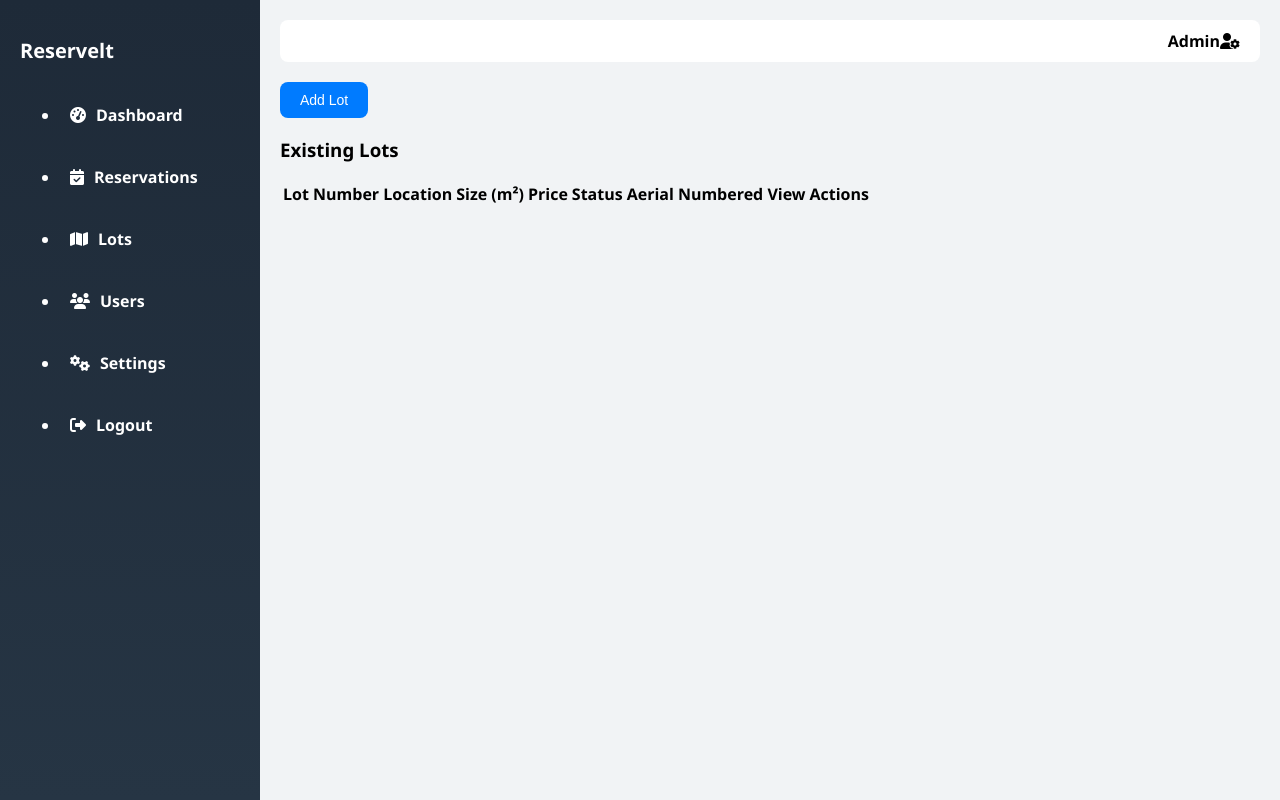
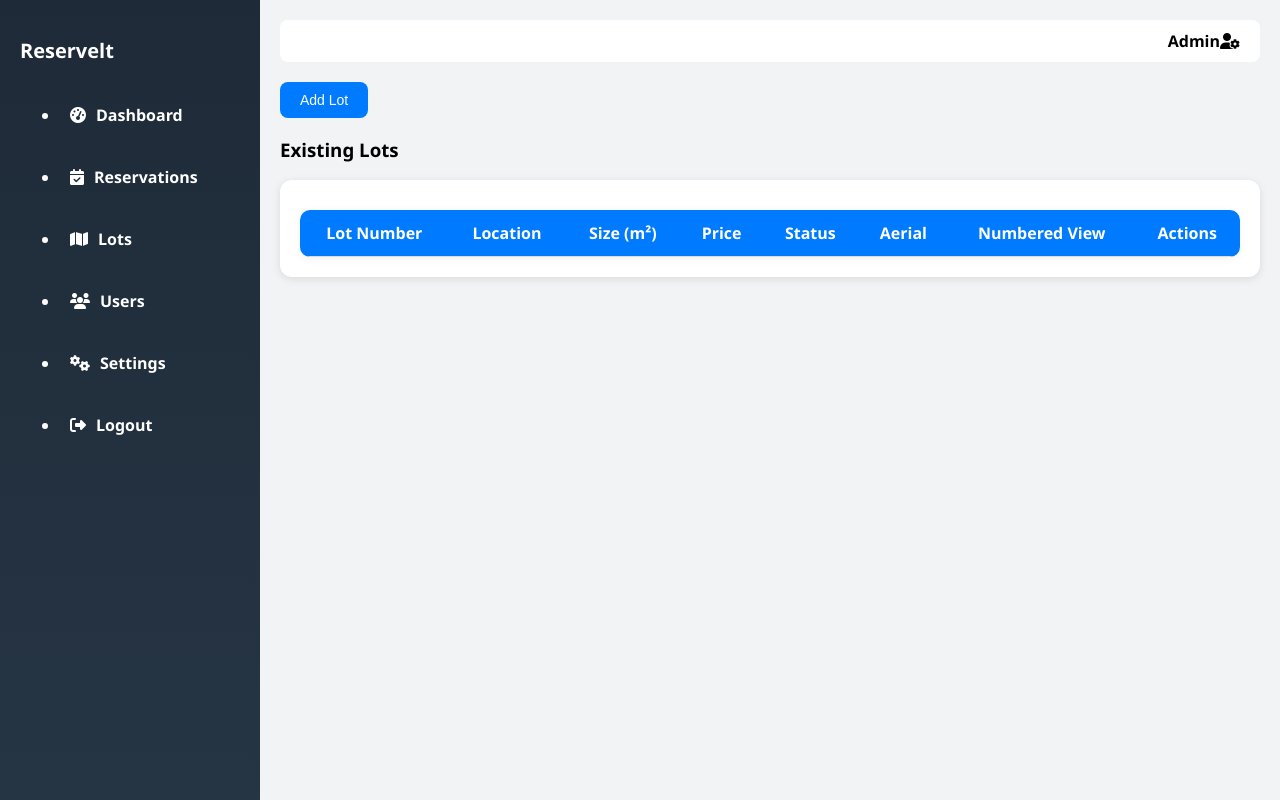
Before and after one commit to Azzel0404/lot-reservation, a PHP site: page /admin/lots.php in a window 1280 px wide. Run offline with PHP 8.4, Linux system fonts and the light colour scheme; tables that the repository leaves empty hold one stand-in row (values such as "Sample post"); lists and menus that the app fills with data are empty.

Commit message:
Admin lot functionality: lot viewing

```diff
--- a/admin/admin.css
+++ b/admin/admin.css
@@ -301,3 +301,28 @@ button:hover {
     font-weight: bold;
     z-index: 1060; /* Ensures it's above modal content */
 }
+
+/* Optional: Clean table look for lots */
+.styled-lot-table {
+    width: 100%;
+    border-collapse: collapse;
+    background-color: white;
+    border-radius: 10px;
+    overflow: hidden;
+    box-shadow: 0 2px 10px rgba(0, 0, 0, 0.05);
+}
+
+.styled-lot-table thead {
+    background-color: #007BFF;
+    color: white;
+}
+
+.styled-lot-table th, .styled-lot-table td {
+    padding: 12px 15px;
+    text-align: center;
+    border-bottom: 1px solid #ddd;
+}
+
+.styled-lot-table tr:hover {
+    background-color: #f1f1f1;
+}
--- a/admin/lots.php
+++ b/admin/lots.php
@@ -1,5 +1,4 @@
 <!-- filepath: c:\xampp\htdocs\lot-reservation\admin\lots.php -->
-
 <?php include('../config/db.php'); ?>
 <!DOCTYPE html>
 <html lang="en">
@@ -14,12 +13,13 @@
         <?php include('sidebar.php'); ?>
 
         <main class="main-content">
+            <!-- Top bar -->
             <header class="top-bar">
                 <span>Admin</span>
                 <i class="fas fa-user-cog"></i>
             </header>
 
-            <!-- ✅ Message Feedback -->
+            <!-- Success or Error message -->
             <?php if (isset($_GET['success'])): ?>
                 <div class="alert success-alert"><?= htmlspecialchars($_GET['success']) ?></div>
             <?php endif; ?>
@@ -31,7 +31,7 @@
             <!-- Add Lot Button -->
             <button id="addLotBtn">Add Lot</button>
 
-            <!-- Modal -->
+            <!-- Modal Form -->
             <div id="addLotModal" style="display: none;">
                 <div class="modal-content">
                     <span id="closeAddLotModal" class="close-btn">&times;</span>
@@ -68,10 +68,11 @@
                 </div>
             </div>
 
-            <!-- Lot Table -->
+            <!-- Lot Table Section -->
             <section class="lot-list-section">
                 <h3>Existing Lots</h3>
-                <table id="lotListTable">
+                <div class="activity-log">
+                    <table id="lotListTable" class="styled-lot-table">
                         <thead>
                             <tr>
                                 <th>Lot Number</th>
@@ -86,7 +87,7 @@
                         </thead>
                         <tbody>
                             <?php
-                        $result = $conn->query("SELECT * FROM lot");
+                            $result = $conn->query("SELECT * FROM lot ORDER BY lot_id ASC");
                             while ($row = $result->fetch_assoc()):
                             ?>
                             <tr>
@@ -95,21 +96,37 @@
                                 <td><?= $row['size_meter_square'] ?></td>
                                 <td>₱<?= number_format($row['price'], 2) ?></td>
                                 <td><?= $row['status'] ?></td>
-                            <td><img src="../<?= $row['aerial_image'] ?>" width="100"></td>
-                            <td><img src="../<?= $row['numbered_image'] ?>" width="100"></td>
-                            <td><!-- Actions go here --></td>
+                                <td>
+                                    <?php if (!empty($row['aerial_image'])): ?>
+                                        <img src="../<?= htmlspecialchars($row['aerial_image']) ?>" class="thumbnail" alt="Aerial Image">
+                                    <?php else: ?>
+                                        N/A
+                                    <?php endif; ?>
+                                </td>
+                                <td>
+                                    <?php if (!empty($row['numbered_image'])): ?>
+                                        <img src="../<?= htmlspecialchars($row['numbered_image']) ?>" class="thumbnail" alt="Numbered Image">
+                                    <?php else: ?>
+                                        N/A
+                                    <?php endif; ?>
+                                </td>
+                                <td>
+                                    <button class="editBtn">Edit</button>
+                                    <!-- Add delete button if needed -->
+                                </td>
                             </tr>
                             <?php endwhile; ?>
                         </tbody>
                     </table>
+                </div>
             </section>
         </main>
     </div>
 
-    <!-- JS to Show/Hide Modal -->
+    <!-- Show/Hide Modal Logic -->
     <script>
         document.getElementById('addLotBtn').onclick = function () {
-            document.getElementById('addLotModal').style.display = 'block';
+            document.getElementById('addLotModal').style.display = 'flex';
         };
         document.getElementById('closeAddLotModal').onclick = function () {
             document.getElementById('addLotModal').style.display = 'none';
```
Also changed, not shown: admin/load_lots.php (deleted, +0 -37 lines). Lines whose indentation alone changed are shown as unchanged.
